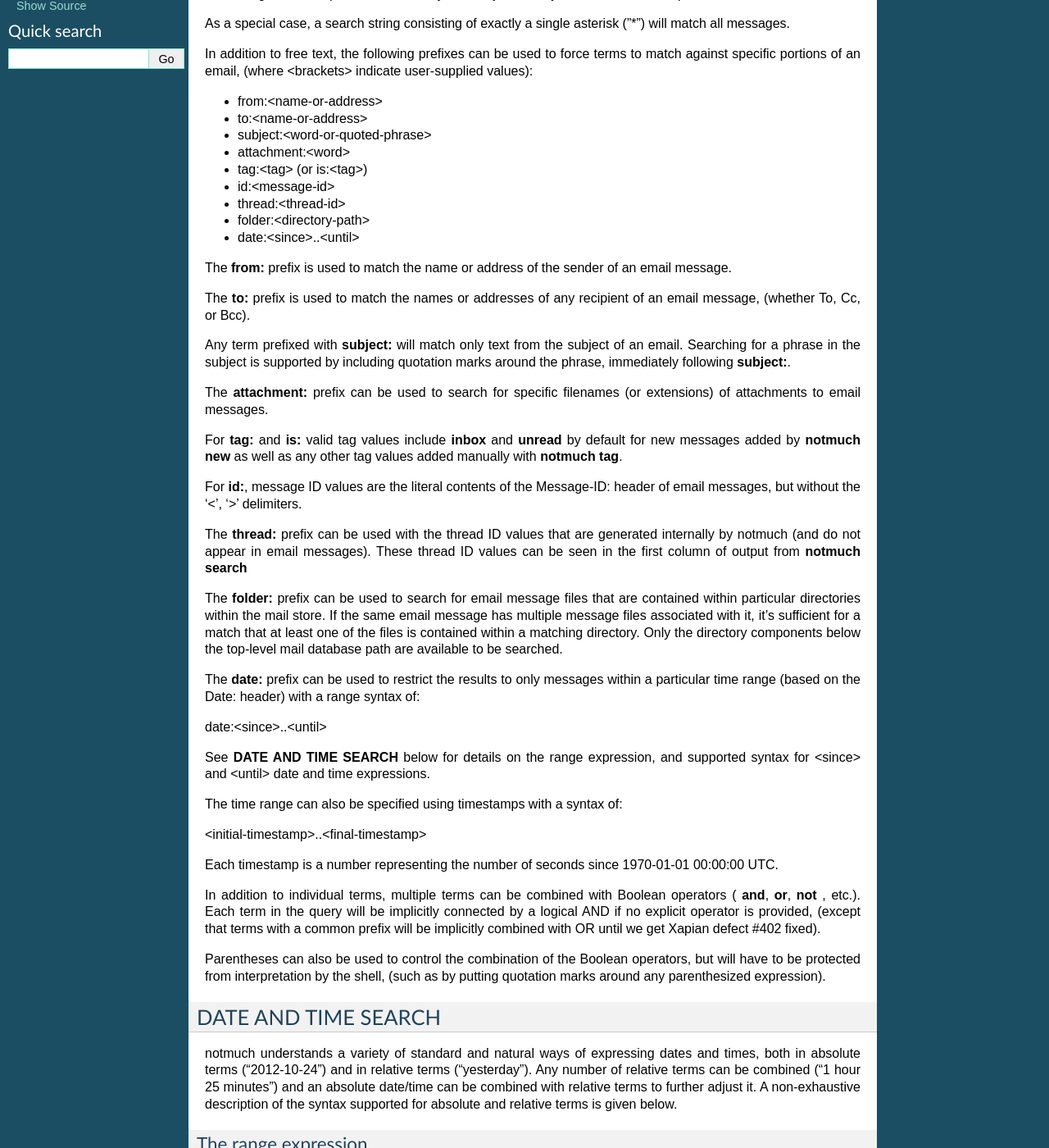
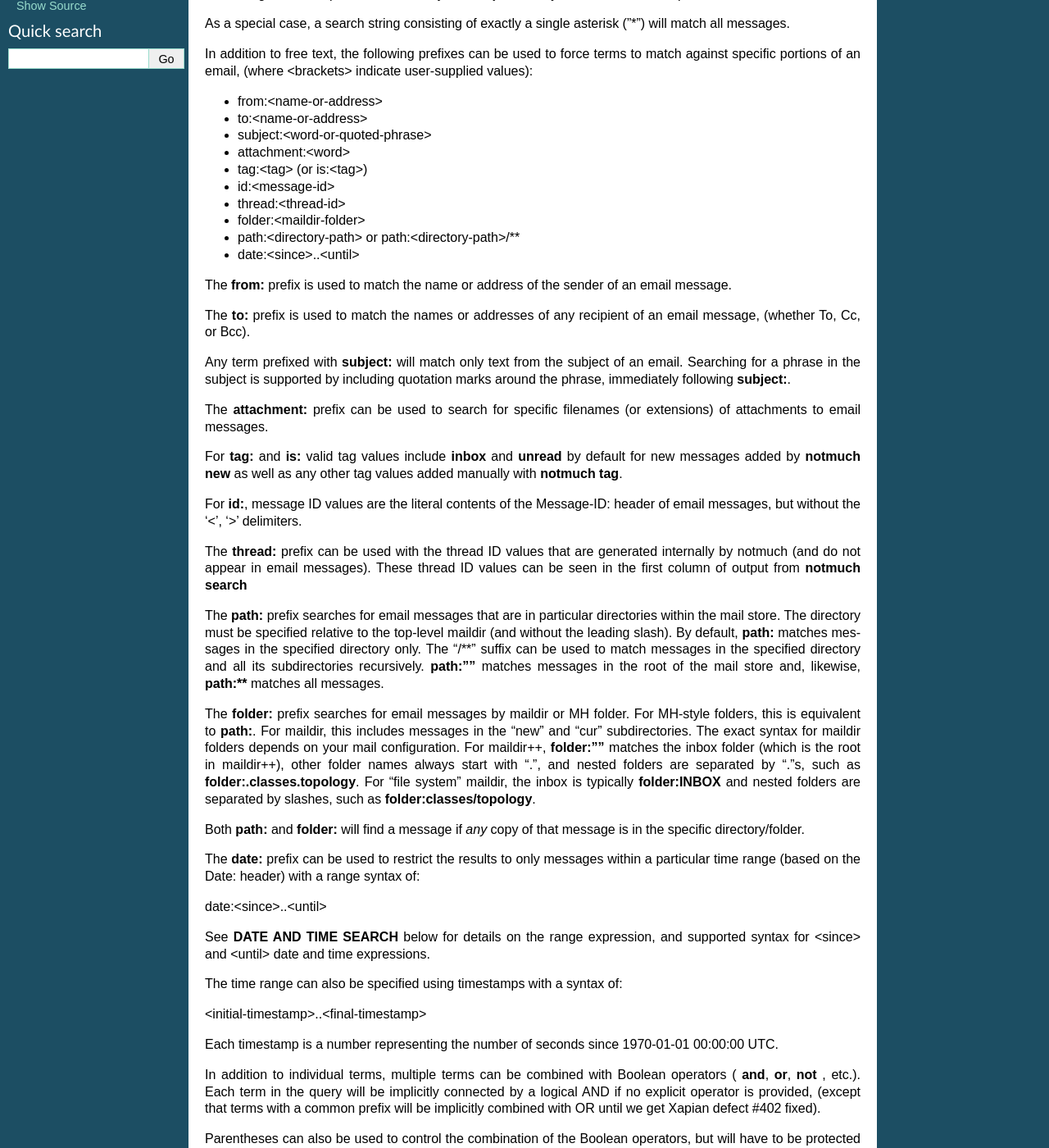
Before and after one commit to notmuch/notmuch, a Sphinx documentation site: the page built from doc/man7/notmuch-search-terms.rst, in a window 1280 px wide and 1400 px high, scrolled down 465 px. Shown: the whole window at 82% size. Built offline with Sphinx 7.4.7, drawn with Linux system fonts in a browser that asks for light colours; the version number is read from the project's files by our own code.

Commit message:
man: update man pages for folder: and path: search terms
Text from review by Austin Clements <amdragon@MIT.EDU>.

```diff
--- a/doc/man7/notmuch-search-terms.rst
+++ b/doc/man7/notmuch-search-terms.rst
@@ -46,7 +46,9 @@ indicate user-supplied values):
 
 -  thread:<thread-id>
 
--  folder:<directory-path>
+-  folder:<maildir-folder>
+
+-  path:<directory-path> or path:<directory-path>/**
 
 -  date:<since>..<until>
 
@@ -77,12 +79,28 @@ generated internally by notmuch (and do not appear in email messages).
 These thread ID values can be seen in the first column of output from
 **notmuch search**
 
-The **folder:** prefix can be used to search for email message files
-that are contained within particular directories within the mail store.
-If the same email message has multiple message files associated with it,
-it's sufficient for a match that at least one of the files is contained
-within a matching directory. Only the directory components below the
-top-level mail database path are available to be searched.
+The **path:** prefix searches for email messages that are in
+particular directories within the mail store. The directory must be
+specified relative to the top-level maildir (and without the leading
+slash). By default, **path:** matches messages in the specified
+directory only. The "/\*\*" suffix can be used to match messages in
+the specified directory and all its subdirectories recursively.
+**path:""** matches messages in the root of the mail store and,
+likewise, **path:\*\*** matches all messages.
+
+The **folder:** prefix searches for email messages by maildir or MH
+folder. For MH-style folders, this is equivalent to **path:**. For
+maildir, this includes messages in the "new" and "cur"
+subdirectories. The exact syntax for maildir folders depends on your
+mail configuration. For maildir++, **folder:""** matches the inbox
+folder (which is the root in maildir++), other folder names always
+start with ".", and nested folders are separated by "."s, such as
+**folder:.classes.topology**. For "file system" maildir, the inbox is
+typically **folder:INBOX** and nested folders are separated by
+slashes, such as **folder:classes/topology**.
+
+Both **path:** and **folder:** will find a message if *any* copy of
+that message is in the specific directory/folder.
 
 The **date:** prefix can be used to restrict the results to only
 messages within a particular time range (based on the Date: header) with
```
